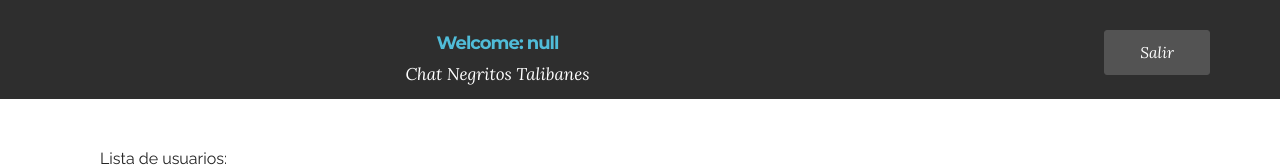
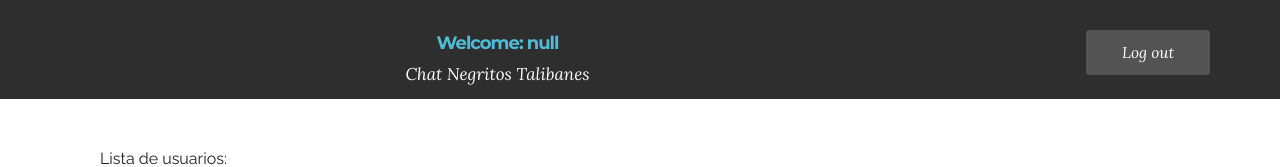
Before and after one commit to Shirigami/EsyChat, a website: page www/index.html in a window 1280 px wide. Shown: the top 167 px of the page. Drawn offline with Linux system fonts and the light colour scheme; no server answers.

Commit message:
Botón salir

```diff
--- a/www/index.html
+++ b/www/index.html
@@ -40,7 +40,7 @@
                 <small class="mbr-section-subtitle" style="color:#fff;">Chat Negritos Talibanes</small>
             </div>
             <div class"col-xs-3" style="text-align:right; padding-top:20px;">
-        		<a type="button" class="btn btn-sm btn-black" href="createUser.html" >Salir</a>
+        		<a type="button" class="btn btn-sm btn-black" href="createUser.html" >Log out</a>
         	</div>
         </div>
     </div>
```
